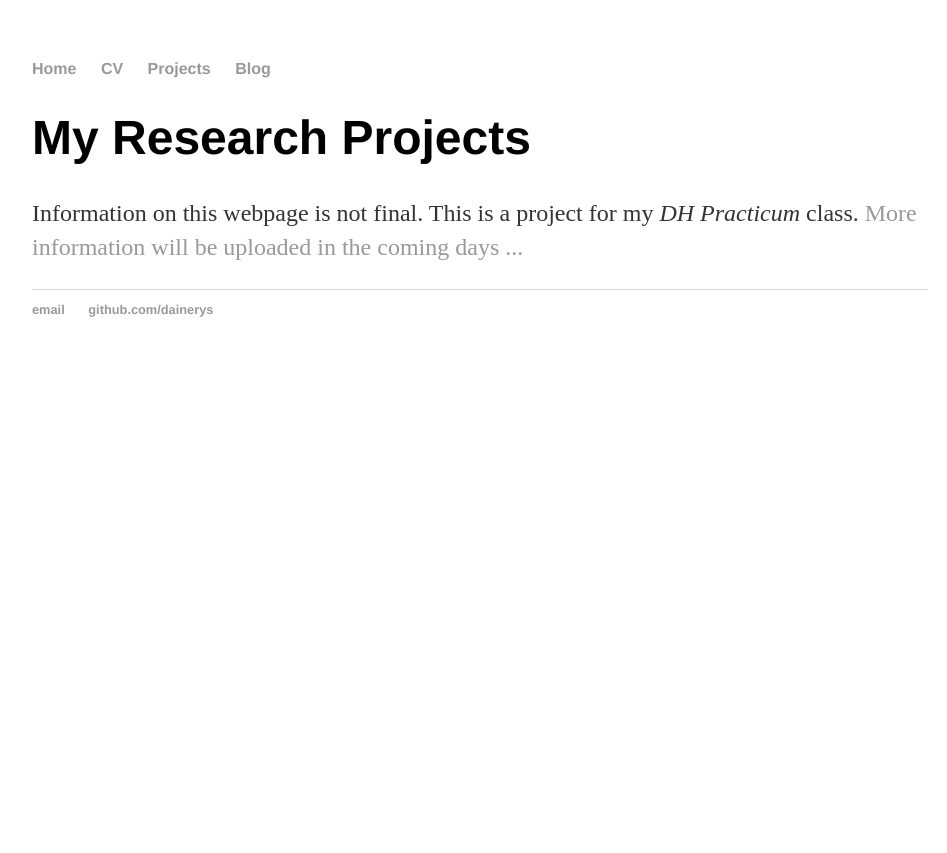
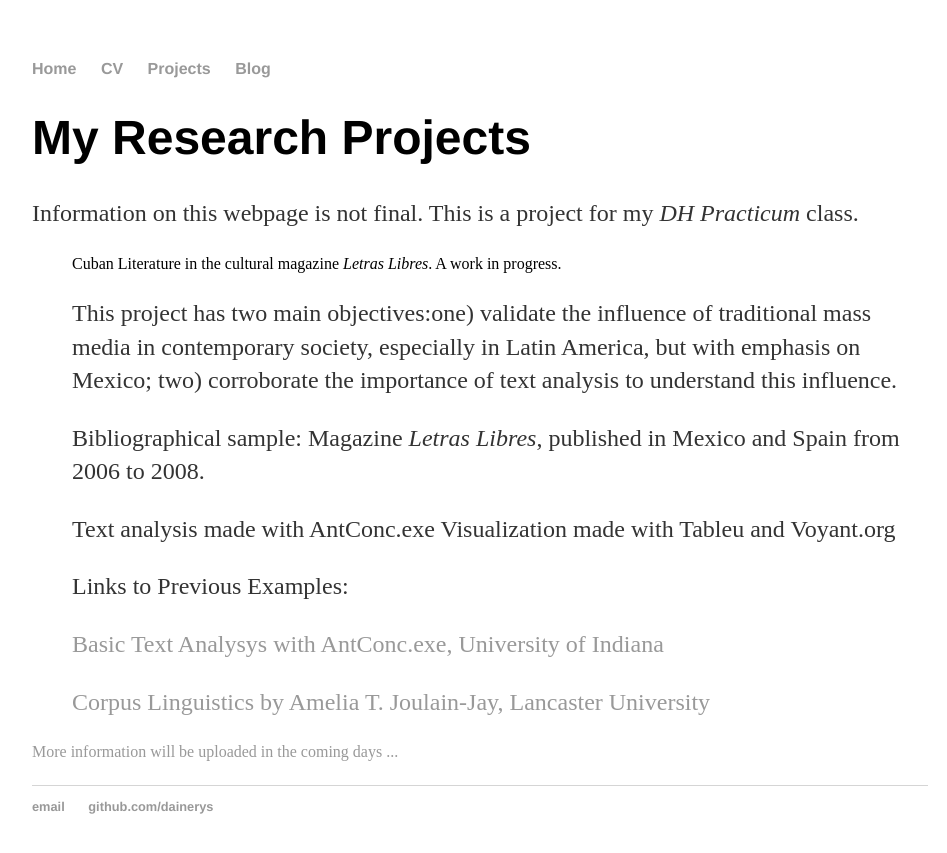
Before and after one commit to dainerys/dainerys.github.io, a Jekyll site: the page built from projects/index.html, in a window 1280 px wide. Shown: the top 853 px of the page, without its empty margins (160-1107 px from the left). Built offline with Jekyll 4.4.1, drawn with Linux system fonts in a browser that asks for light colours.

Commit message:
Adding information about my project
Setting up presentation

```diff
--- a/projects/index.html
+++ b/projects/index.html
@@ -5,4 +5,23 @@ title: Projects
 
 <h1>My Research Projects</h1>
 
-<p>Information on this webpage is not final. This is a project for my <em>DH Practicum</em> class. <a href="/cv.html">More information will be uploaded in the coming days ...</a></p>
+<p>Information on this webpage is not final. This is a project for my <em>DH Practicum</em> class.
+
+<ul>
+<l>Cuban Literature in the cultural magazine <em>Letras Libres</em>. A work in progress.</l>
+<p>This project has two main objectives:one) validate the influence of traditional mass media in contemporary society, especially in Latin America, but with emphasis on Mexico; two) corroborate the importance of text analysis to understand this influence. </p>
+</ul>
+
+<ul>
+<p>Bibliographical sample: Magazine <em>Letras Libres</em>, published in Mexico and Spain from 2006  to 2008.<p>
+<l>Text analysis made with AntConc.exe</l>
+<l>Visualization made with Tableu and Voyant.org</l>
+</ul>
+
+<ul>
+<p>Links to Previous Examples:</p>
+  <p><a href="http://cl.indiana.edu/~md7/15/615/slides/03-concordance/03-concordance-2x3.pdf">Basic Text Analysys with AntConc.exe, University of Indiana</a></p>
+  <p><a href="http://rs4vp.org/corpus-linguistics-by-amelia-t-joulain-jay-lancaster-university-2/">Corpus Linguistics by Amelia T. Joulain-Jay, Lancaster University</a></p>
+</ul>
+
+<a href="/cv.html">More information will be uploaded in the coming days ...</a></p>
```
